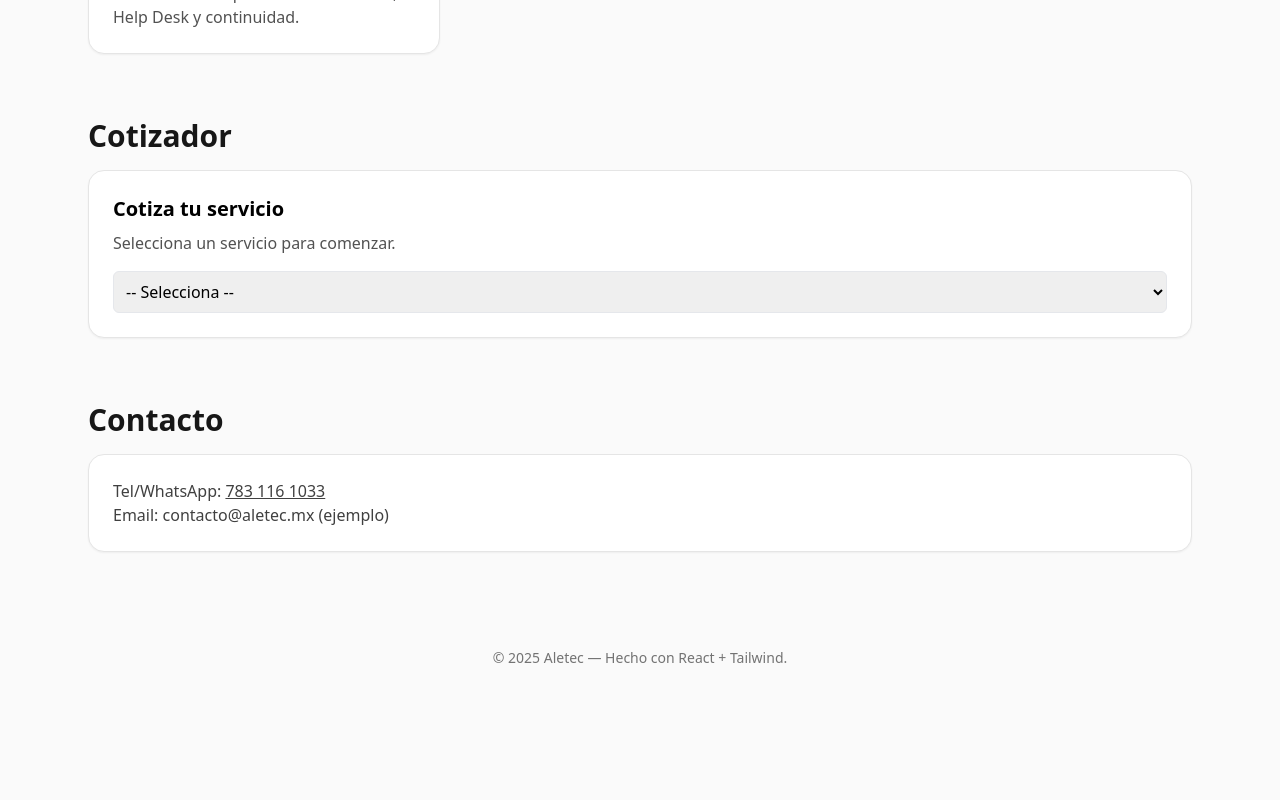
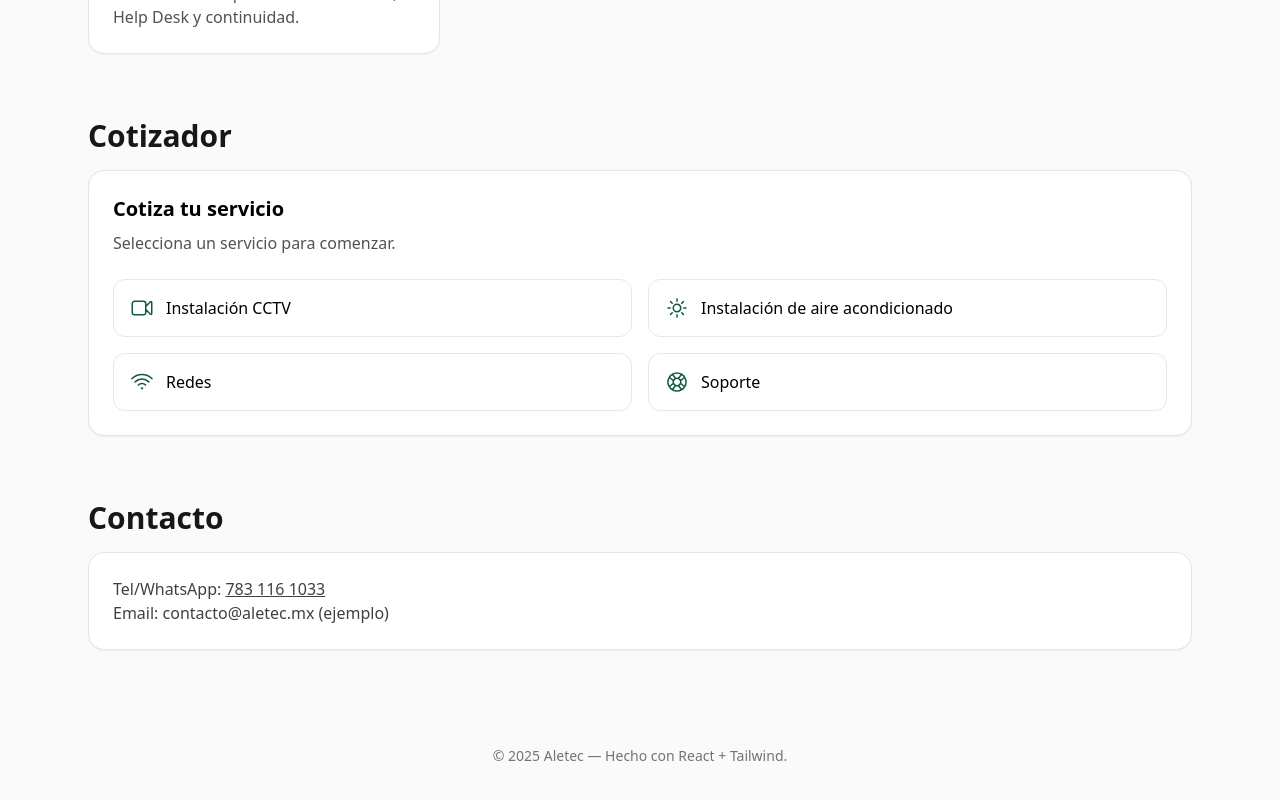
Before and after one commit to ALEXSTR19/AletecApp, a React (Vite) app: page / in a window 1280 px wide. Shown: the part 765-1565 px from the top of the page. Before the commit the page ends 1473 px from the top, so only its background shows below. Built offline with nearby package versions, Linux system fonts and the light colour scheme.

Commit message:
feat: improve cotizador UI with icon cards

```diff
--- a/package.json
+++ b/package.json
@@ -9,6 +9,7 @@
     "preview": "vite preview"
   },
   "dependencies": {
+    "@heroicons/react": "^2.2.0",
     "react": "^18.3.1",
     "react-dom": "^18.3.1"
   },
--- a/src/components/Cotizador.jsx
+++ b/src/components/Cotizador.jsx
@@ -1,17 +1,60 @@
 import { useState } from 'react'
+import {
+  VideoCameraIcon,
+  SunIcon,
+  WifiIcon,
+  LifebuoyIcon,
+  HomeIcon,
+  BuildingOfficeIcon,
+  ShieldCheckIcon,
+  WrenchScrewdriverIcon,
+  ComputerDesktopIcon,
+  CheckCircleIcon
+} from '@heroicons/react/24/outline'
 
 const services = [
-  { id: 'cctv', label: 'Instalación CCTV' },
-  { id: 'aire', label: 'Instalación de aire acondicionado' },
-  { id: 'redes', label: 'Redes' },
-  { id: 'soporte', label: 'Soporte' }
+  { id: 'cctv', label: 'Instalación CCTV', icon: VideoCameraIcon },
+  { id: 'aire', label: 'Instalación de aire acondicionado', icon: SunIcon },
+  { id: 'redes', label: 'Redes', icon: WifiIcon },
+  { id: 'soporte', label: 'Soporte', icon: LifebuoyIcon }
 ]
 
 const questions = {
-  cctv: { id: 'cameras', text: '¿Cuántas cámaras necesitas?', options: ['1-4', '5-8', '9+'] },
-  aire: { id: 'capacidad', text: 'Capacidad requerida (BTU)?', options: ['1-2 ton', '2-3 ton', '3+ ton'] },
-  redes: { id: 'tipo', text: 'Tipo de red', options: ['Doméstica', 'Empresarial'] },
-  soporte: { id: 'modalidad', text: 'Tipo de soporte', options: ['Preventivo', 'Correctivo', 'Help Desk'] }
+  cctv: {
+    id: 'cameras',
+    text: '¿Cuántas cámaras necesitas?',
+    options: [
+      { value: '1-4', label: '1-4', icon: VideoCameraIcon },
+      { value: '5-8', label: '5-8', icon: VideoCameraIcon },
+      { value: '9+', label: '9+', icon: VideoCameraIcon }
+    ]
+  },
+  aire: {
+    id: 'capacidad',
+    text: 'Capacidad requerida (BTU)?',
+    options: [
+      { value: '1-2 ton', label: '1-2 ton', icon: SunIcon },
+      { value: '2-3 ton', label: '2-3 ton', icon: SunIcon },
+      { value: '3+ ton', label: '3+ ton', icon: SunIcon }
+    ]
+  },
+  redes: {
+    id: 'tipo',
+    text: 'Tipo de red',
+    options: [
+      { value: 'Doméstica', label: 'Doméstica', icon: HomeIcon },
+      { value: 'Empresarial', label: 'Empresarial', icon: BuildingOfficeIcon }
+    ]
+  },
+  soporte: {
+    id: 'modalidad',
+    text: 'Tipo de soporte',
+    options: [
+      { value: 'Preventivo', label: 'Preventivo', icon: ShieldCheckIcon },
+      { value: 'Correctivo', label: 'Correctivo', icon: WrenchScrewdriverIcon },
+      { value: 'Help Desk', label: 'Help Desk', icon: ComputerDesktopIcon }
+    ]
+  }
 }
 
 const packages = {
@@ -40,13 +83,13 @@ export default function Cotizador() {
     setAnswer('')
   }
 
-  const handleService = (e) => {
-    setService(e.target.value)
+  const handleService = (id) => {
+    setService(id)
     setStep(2)
   }
 
-  const handleAnswer = (e) => {
-    setAnswer(e.target.value)
+  const handleAnswer = (val) => {
+    setAnswer(val)
     setStep(3)
   }
 
@@ -56,16 +99,19 @@ export default function Cotizador() {
         <div>
           <h3 className="text-xl font-semibold">Cotiza tu servicio</h3>
           <p className="mt-2 text-neutral-600">Selecciona un servicio para comenzar.</p>
-          <select
-            className="mt-4 w-full rounded-md border p-2"
-            value={service}
-            onChange={handleService}
-          >
-            <option value="">-- Selecciona --</option>
-            {services.map(s => (
-              <option key={s.id} value={s.id}>{s.label}</option>
+          <div className="mt-6 grid sm:grid-cols-2 gap-4">
+            {services.map((s) => (
+              <button
+                key={s.id}
+                type="button"
+                onClick={() => handleService(s.id)}
+                className="flex items-center gap-3 rounded-xl border p-4 text-left hover:border-[#10593e]"
+              >
+                <s.icon className="h-6 w-6 text-[#10593e]" />
+                <span className="font-medium">{s.label}</span>
+              </button>
             ))}
-          </select>
+          </div>
         </div>
       )}
 
@@ -73,16 +119,19 @@ export default function Cotizador() {
         <div>
           <h3 className="text-xl font-semibold">{services.find(s => s.id === service)?.label}</h3>
           <p className="mt-2 text-neutral-600">{questions[service].text}</p>
-          <select
-            className="mt-4 w-full rounded-md border p-2"
-            value={answer}
-            onChange={handleAnswer}
-          >
-            <option value="">-- Selecciona --</option>
+          <div className="mt-6 grid sm:grid-cols-2 gap-4">
             {questions[service].options.map(opt => (
-              <option key={opt} value={opt}>{opt}</option>
+              <button
+                key={opt.value}
+                type="button"
+                onClick={() => handleAnswer(opt.value)}
+                className="flex items-center gap-3 rounded-xl border p-4 text-left hover:border-[#10593e]"
+              >
+                <opt.icon className="h-6 w-6 text-[#10593e]" />
+                <span className="font-medium">{opt.label}</span>
+              </button>
             ))}
-          </select>
+          </div>
         </div>
       )}
 
@@ -92,9 +141,12 @@ export default function Cotizador() {
           <p className="mt-2 text-neutral-600">Basado en tus respuestas:</p>
           <ul className="mt-4 space-y-3">
             {(packages[service] || []).map(pkg => (
-              <li key={pkg.id} className="rounded-md border p-3">
-                <p className="font-medium">{pkg.name}</p>
-                <p className="text-sm text-neutral-600">${pkg.price}</p>
+              <li key={pkg.id} className="flex items-center gap-3 rounded-md border p-3">
+                <CheckCircleIcon className="h-5 w-5 text-[#10593e]" />
+                <div>
+                  <p className="font-medium">{pkg.name}</p>
+                  <p className="text-sm text-neutral-600">${pkg.price}</p>
+                </div>
               </li>
             ))}
           </ul>
```
